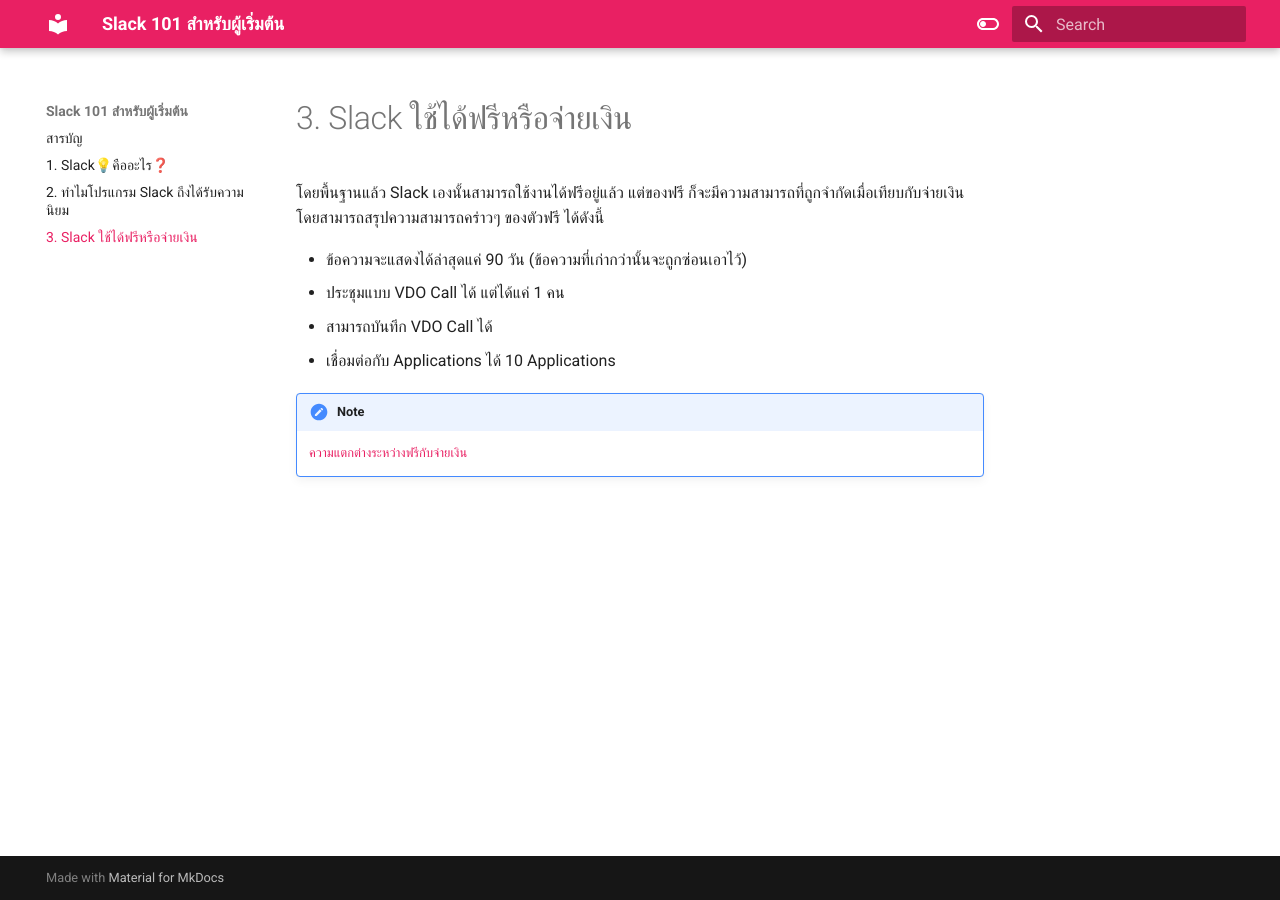
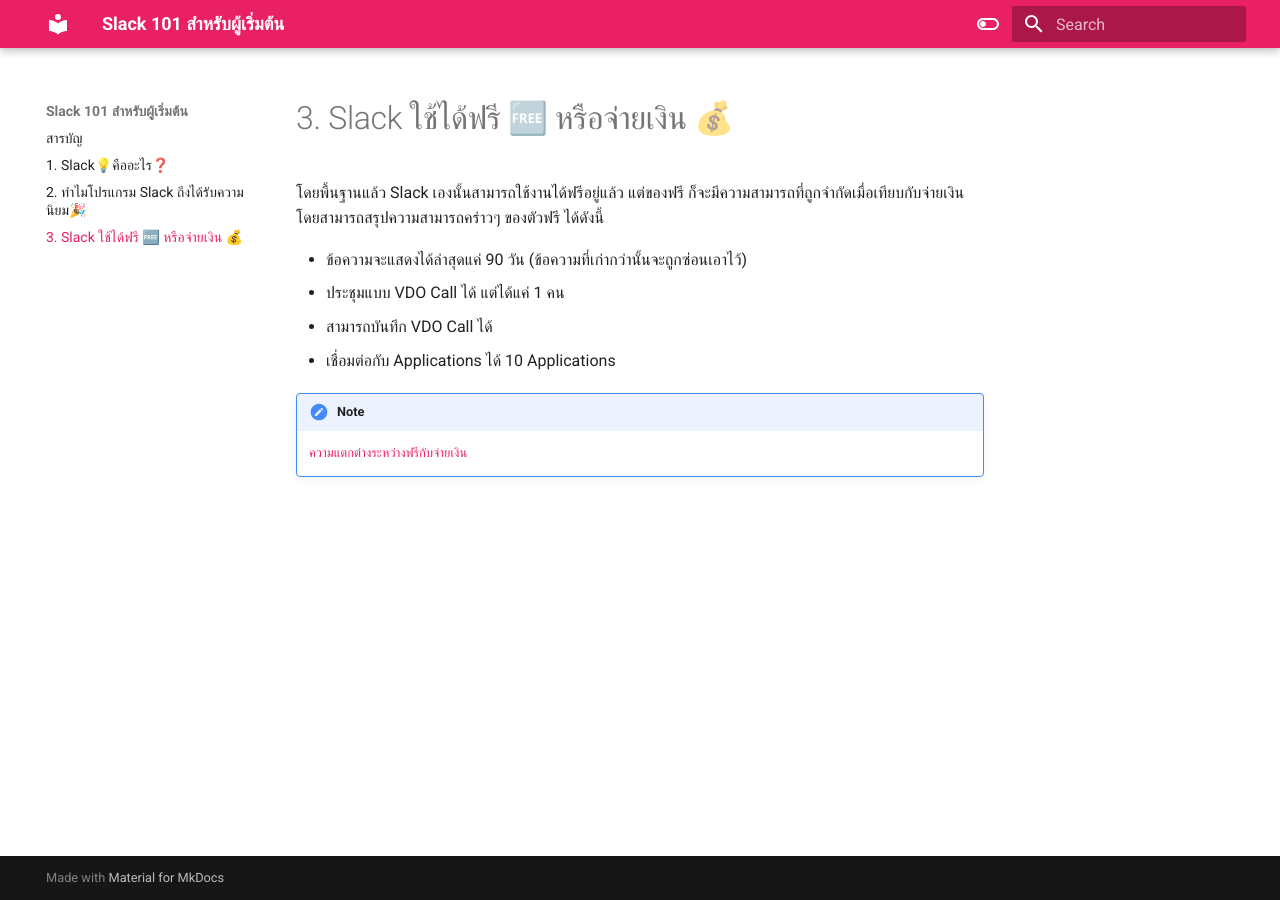
Before and after one commit to luckkrit/slack101, an MkDocs documentation site: the page built from docs/003-slack-ฟรี-จ่ายเงิน.md, in a window 1280 px wide. Built offline with MkDocs 1.6.1 and Material for MkDocs 9.7.7, drawn with Linux system fonts in a browser that asks for light colours.

Commit message:
vault backup: 2022-12-27 18:24:45

```diff
--- a/docs/003-slack-ฟรี-จ่ายเงิน.md
+++ b/docs/003-slack-ฟรี-จ่ายเงิน.md
@@ -1,4 +1,4 @@
-# 3. Slack ใช้ได้ฟรีหรือจ่ายเงิน
+# 3. Slack ใช้ได้ฟรี 🆓 หรือจ่ายเงิน 💰
 โดยพื้นฐานแล้ว Slack เองนั้นสามารถใช้งานได้ฟรีอยู่แล้ว แต่ของฟรี ก็จะมีความสามารถที่ถูกจำกัดเมื่อเทียบกับจ่ายเงิน โดยสามารถสรุปความสามารถคร่าวๆ ของตัวฟรี ได้ดังนี้
 
 - ข้อความจะแสดงได้ล่าสุดแค่ 90 วัน (ข้อความที่เก่ากว่านั้นจะถูกซ่อนเอาไว้)
```
Also changed, not shown: docs/002-ทำไม-slack-ถึงได้รับความนิยม.md (+1 -1 lines).
